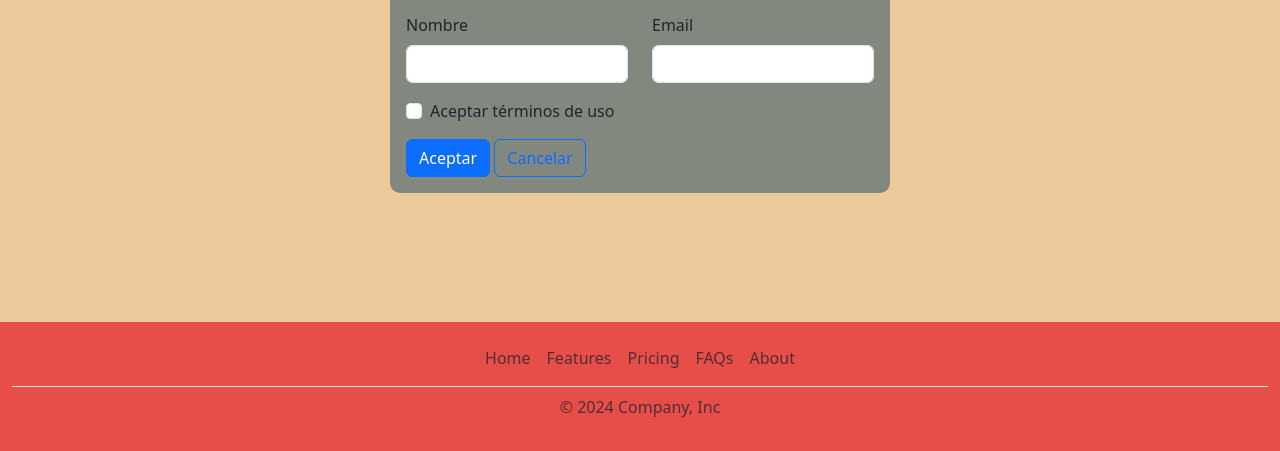
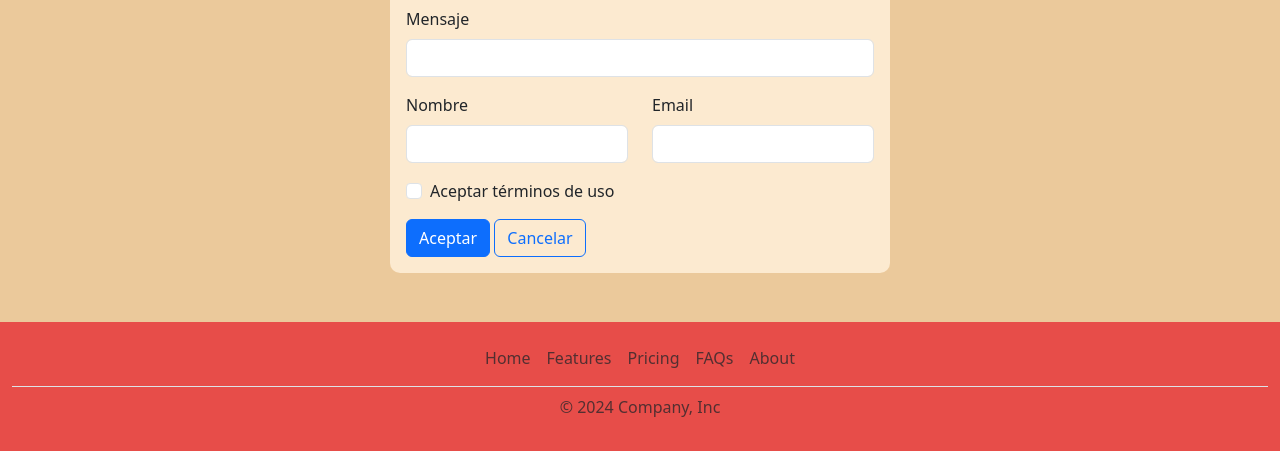
Before and after one commit to PeterMartEsc/construcciones-IP, a plain HTML site: page src/contact.html in a window 1280 px wide. Shown: the part 349-800 px from the top of the page. Drawn offline with nearby package versions, Linux system fonts and the light colour scheme.

Commit message:
feat: Se retocan elementos del estilo

```diff
--- a/src/contact.html
+++ b/src/contact.html
@@ -57,7 +57,7 @@
     </header>
 
     <main>
-        <div class="principal">
+        <div class="principal-contact">
 
             <div class="row">
 
--- a/src/styles/index.css
+++ b/src/styles/index.css
@@ -18,12 +18,16 @@ body{
 .contact-form{
     width: 500px;
 
-    background-color: #828780;
+    background-color: #fcead0;
     border-radius: 10px;
 
 
 }
 
+.principal-contact{
+    padding-top: 80px;
+}
+
 /**
 C63939
 **/
```
Also changed, not shown: src/servicios.html (+0 -6 lines).
